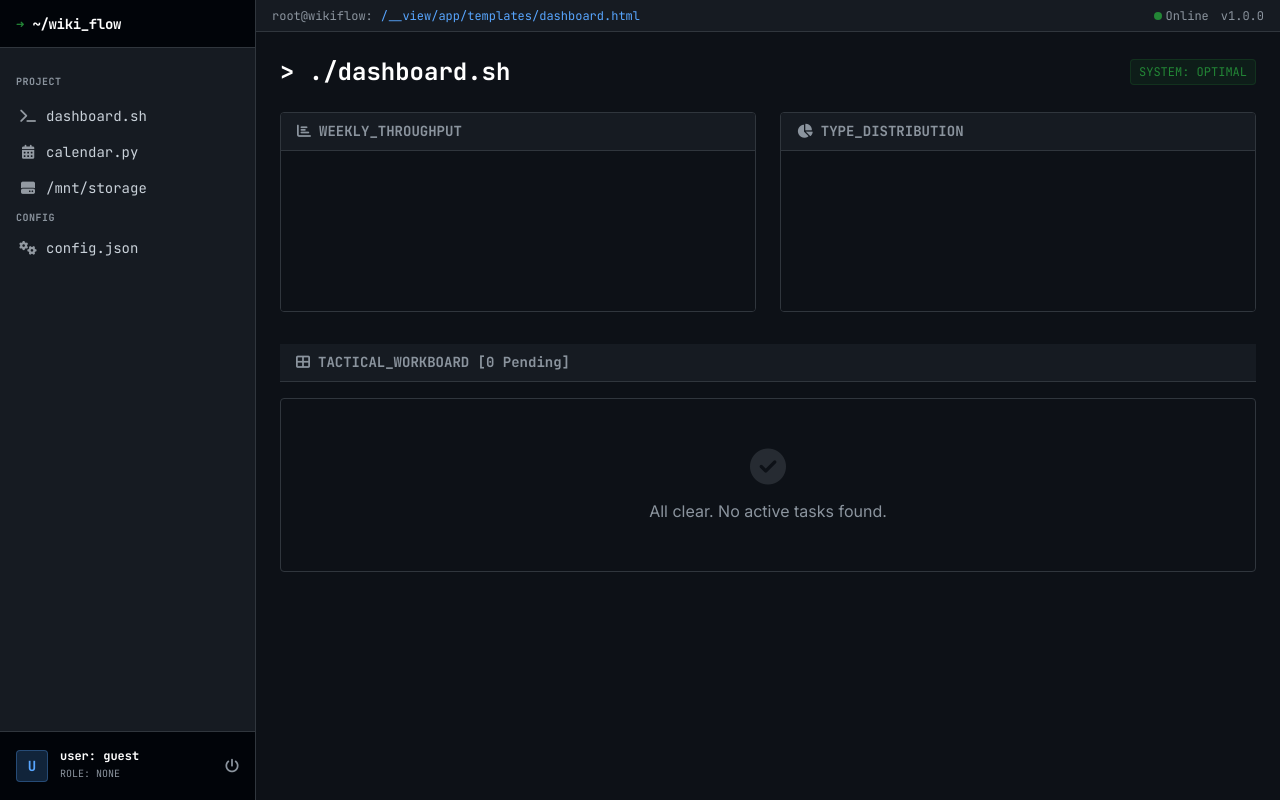
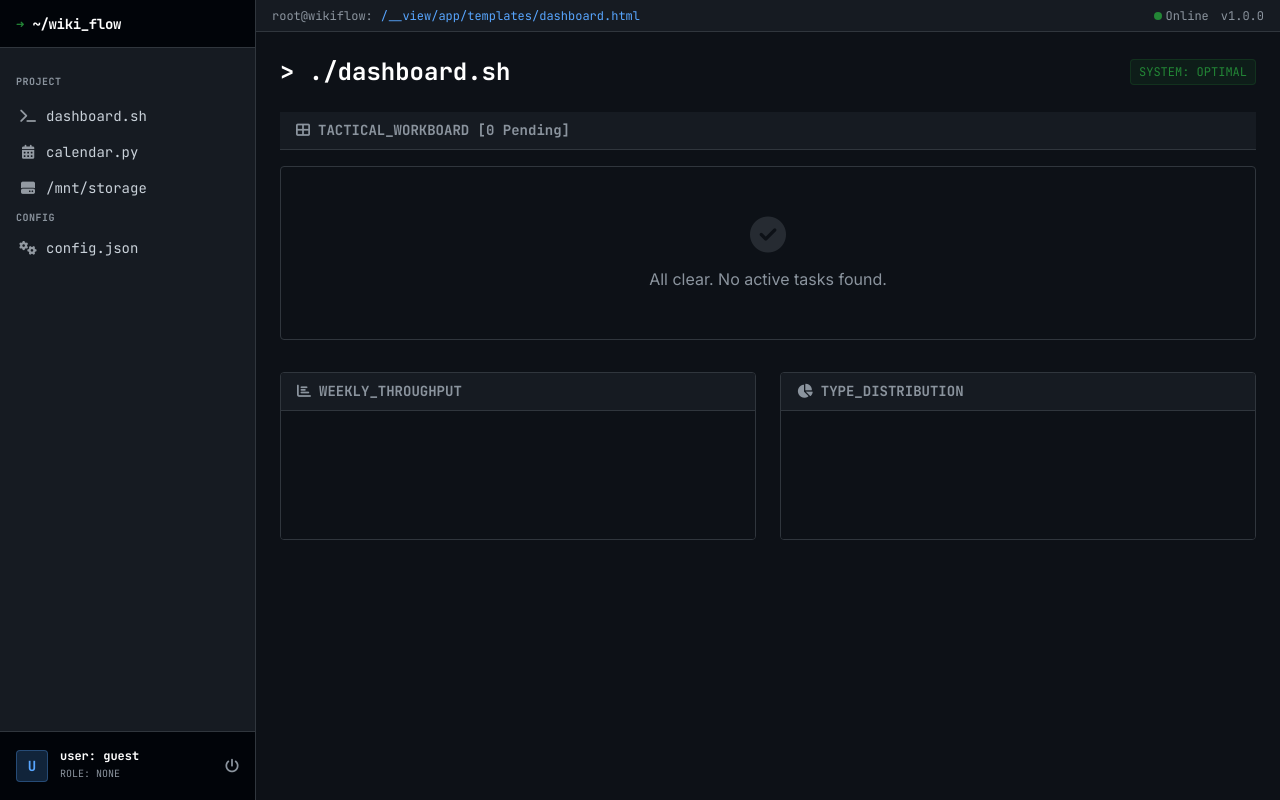
Before and after one commit to Yanis-AFPA/python_web_devops, a FastAPI app: template app/templates/dashboard.html in a window 1280 px wide. Run offline with FastAPI, Linux system fonts and the light colour scheme; the template is opened without the code that fills it, so the values that code supplies are empty; a map, chart or similar area stays blank; parts of the project's set-up code (start-up, migrations or seed data) failed here and were passed over; some libraries are stand-ins or nearby versions.

Commit message:
Amelioration

```diff
--- a/app/templates/dashboard.html
+++ b/app/templates/dashboard.html
@@ -10,74 +10,12 @@
             OPTIMAL</span>
     </div>
 
-    <!-- Metrics Grid -->
-    <!-- Role-Based Content -->
-    {% if user.role.value == 'member' %}
-    <!-- MEMBER VIEW -->
-    <div class="grid grid-cols-1 md:grid-cols-3 gap-6 mb-8">
-        <div class="terminal-card rounded p-4 bg-[#0d1117] flex flex-col items-center justify-center">
-            <h3 class="text-muted text-xs uppercase mb-2">MY_TODO</h3>
-            <span class="text-4xl font-mono text-gray-400" id="stat-todo">-</span>
-        </div>
-        <div class="terminal-card rounded p-4 bg-[#0d1117] flex flex-col items-center justify-center">
-            <h3 class="text-muted text-xs uppercase mb-2">IN_PROGRESS</h3>
-            <span class="text-4xl font-mono text-primary" id="stat-inprogress">-</span>
-        </div>
-        <div class="terminal-card rounded p-4 bg-[#0d1117] flex flex-col items-center justify-center">
-            <h3 class="text-muted text-xs uppercase mb-2">DONE</h3>
-            <span class="text-4xl font-mono text-success" id="stat-done">-</span>
-        </div>
-    </div>
-    <div class="terminal-card rounded overflow-hidden mb-8">
-        <div class="terminal-header"><span><i class="fas fa-chart-pie mr-2"></i>MY_PROGRESS</span></div>
-        <div class="p-4 bg-[#0d1117] h-40">
-            <canvas id="memberChart"></canvas>
-        </div>
-    </div>
-
-    {% elif user.role.value == 'manager' %}
-    <!-- MANAGER VIEW -->
-    <div class="grid grid-cols-1 md:grid-cols-2 gap-6 mb-8">
-        <!-- Team Status -->
-        <div class="terminal-card rounded overflow-hidden">
-            <div class="terminal-header"><span><i class="fas fa-chart-doughnut mr-2"></i>TEAM_STATUS</span></div>
-            <div class="p-4 bg-[#0d1117] h-40">
-                <canvas id="teamStatusChart"></canvas>
-            </div>
-        </div>
-        <!-- Workload -->
-        <div class="terminal-card rounded overflow-hidden">
-            <div class="terminal-header"><span><i class="fas fa-users mr-2"></i>ACTIVE_WORKLOAD</span></div>
-            <div class="p-4 bg-[#0d1117] h-40">
-                <canvas id="workloadChart"></canvas>
-            </div>
-        </div>
-    </div>
-
-    {% else %}
-    <!-- ADMIN VIEW (System) -->
-    <div class="grid grid-cols-1 md:grid-cols-2 gap-6 mb-8">
-        <div class="terminal-card rounded overflow-hidden">
-            <div class="terminal-header"><span><i class="fas fa-chart-bar mr-2"></i>WEEKLY_THROUGHPUT</span></div>
-            <div class="p-4 bg-[#0d1117] h-40">
-                <canvas id="adminPageChart"></canvas>
-            </div>
-        </div>
-        <div class="terminal-card rounded overflow-hidden">
-            <div class="terminal-header"><span><i class="fas fa-chart-pie mr-2"></i>TYPE_DISTRIBUTION</span></div>
-            <div class="p-4 bg-[#0d1117] h-40">
-                <canvas id="adminCatChart"></canvas>
-            </div>
-        </div>
-    </div>
-    {% endif %}
-
     <!-- Tactical Task Grid -->
     <div class="terminal-header mb-4">
         <span><i class="fas fa-th-large mr-2"></i>TACTICAL_WORKBOARD [{{ dashboard_tasks|length }} Pending]</span>
     </div>
 
-    <div class="grid grid-cols-1 md:grid-cols-2 lg:grid-cols-3 xl:grid-cols-4 gap-4">
+    <div class="grid grid-cols-1 md:grid-cols-2 lg:grid-cols-3 xl:grid-cols-4 gap-4 mb-8">
         {% for pg in dashboard_tasks %}
         <div
             class="p-4 rounded border border-border bg-[#0d1117] flex flex-col justify-between hover:border-primary/50 transition-colors group relative">
@@ -150,6 +88,76 @@
         </div>
         {% endfor %}
     </div>
+
+    <!-- Metrics Grid -->
+    <!-- Role-Based Content -->
+    {% if user.role.value == 'member' %}
+    <!-- MEMBER VIEW -->
+    <div class="grid grid-cols-1 lg:grid-cols-3 gap-6 mb-8">
+        <!-- Left Col: Stats Stacked -->
+        <div class="flex flex-col gap-4">
+            <div
+                class="terminal-card rounded p-3 bg-[#0d1117] flex items-center justify-between border-l-4 border-l-gray-500">
+                <h3 class="text-muted text-[10px] uppercase tracking-widest">MY_TODO</h3>
+                <span class="text-2xl font-mono text-gray-400" id="stat-todo">-</span>
+            </div>
+            <div
+                class="terminal-card rounded p-3 bg-[#0d1117] flex items-center justify-between border-l-4 border-l-primary">
+                <h3 class="text-muted text-[10px] uppercase tracking-widest">IN_PROGRESS</h3>
+                <span class="text-2xl font-mono text-primary" id="stat-inprogress">-</span>
+            </div>
+            <div
+                class="terminal-card rounded p-3 bg-[#0d1117] flex items-center justify-between border-l-4 border-l-success">
+                <h3 class="text-muted text-[10px] uppercase tracking-widest">DONE</h3>
+                <span class="text-2xl font-mono text-success" id="stat-done">-</span>
+            </div>
+        </div>
+
+        <!-- Right Col: Chart (Spans 2) -->
+        <div class="lg:col-span-2 terminal-card rounded overflow-hidden flex flex-col">
+            <div class="terminal-header"><span><i class="fas fa-chart-pie mr-2"></i>MY_PROGRESS</span></div>
+            <div class="p-4 bg-[#0d1117] flex-grow relative h-32 lg:h-auto">
+                <canvas id="memberChart"></canvas>
+            </div>
+        </div>
+    </div>
+
+    {% elif user.role.value == 'manager' %}
+    <!-- MANAGER VIEW -->
+    <div class="grid grid-cols-1 md:grid-cols-2 gap-6 mb-8">
+        <!-- Team Status -->
+        <div class="terminal-card rounded overflow-hidden">
+            <div class="terminal-header"><span><i class="fas fa-chart-doughnut mr-2"></i>TEAM_STATUS</span></div>
+            <div class="p-4 bg-[#0d1117] h-32">
+                <canvas id="teamStatusChart"></canvas>
+            </div>
+        </div>
+        <!-- Workload -->
+        <div class="terminal-card rounded overflow-hidden">
+            <div class="terminal-header"><span><i class="fas fa-users mr-2"></i>ACTIVE_WORKLOAD</span></div>
+            <div class="p-4 bg-[#0d1117] h-32">
+                <canvas id="workloadChart"></canvas>
+            </div>
+        </div>
+    </div>
+
+    {% else %}
+    <!-- ADMIN VIEW (System) -->
+    <div class="grid grid-cols-1 md:grid-cols-2 gap-6 mb-8">
+        <div class="terminal-card rounded overflow-hidden">
+            <div class="terminal-header"><span><i class="fas fa-chart-bar mr-2"></i>WEEKLY_THROUGHPUT</span></div>
+            <div class="p-4 bg-[#0d1117] h-32">
+                <canvas id="adminPageChart"></canvas>
+            </div>
+        </div>
+        <div class="terminal-card rounded overflow-hidden">
+            <div class="terminal-header"><span><i class="fas fa-chart-pie mr-2"></i>TYPE_DISTRIBUTION</span></div>
+            <div class="p-4 bg-[#0d1117] h-32">
+                <canvas id="adminCatChart"></canvas>
+            </div>
+        </div>
+    </div>
+    {% endif %}
 </div>
 {% endblock %}
 
```
